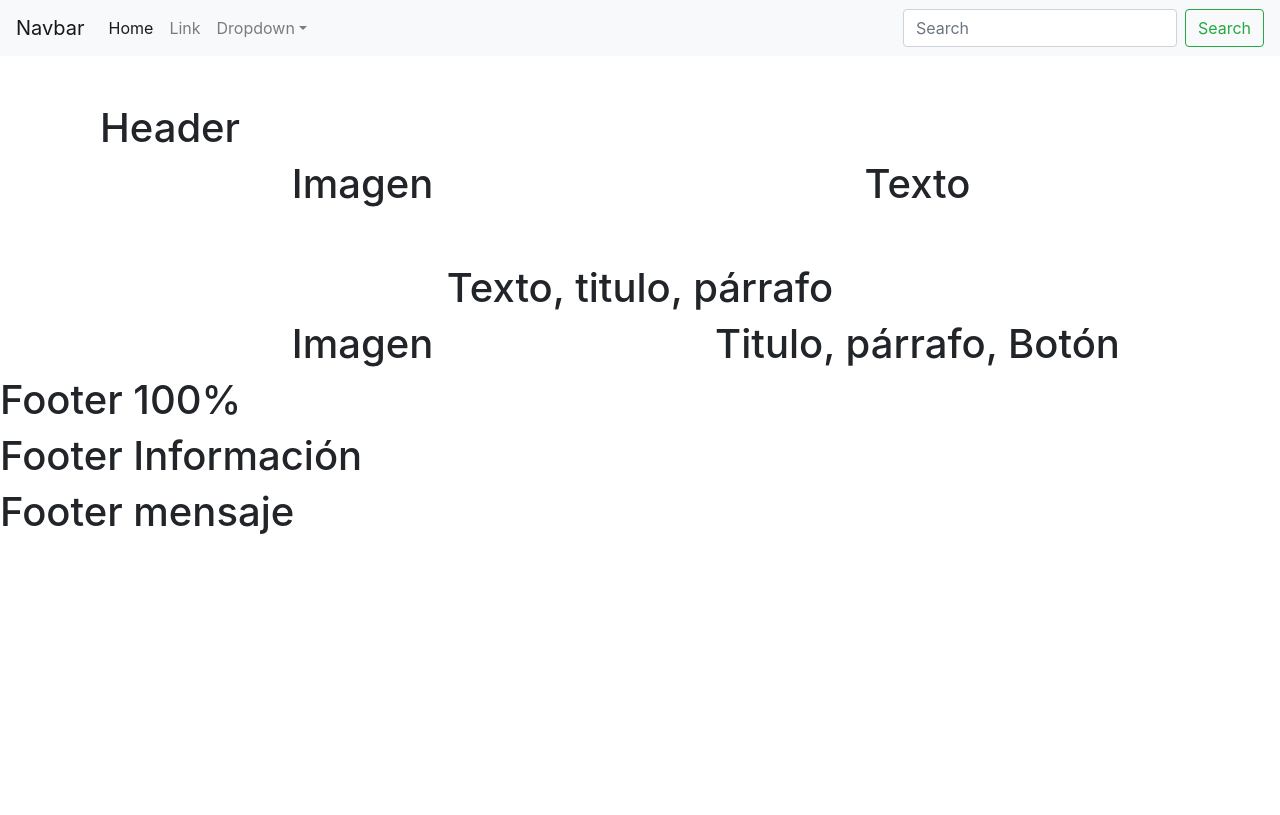
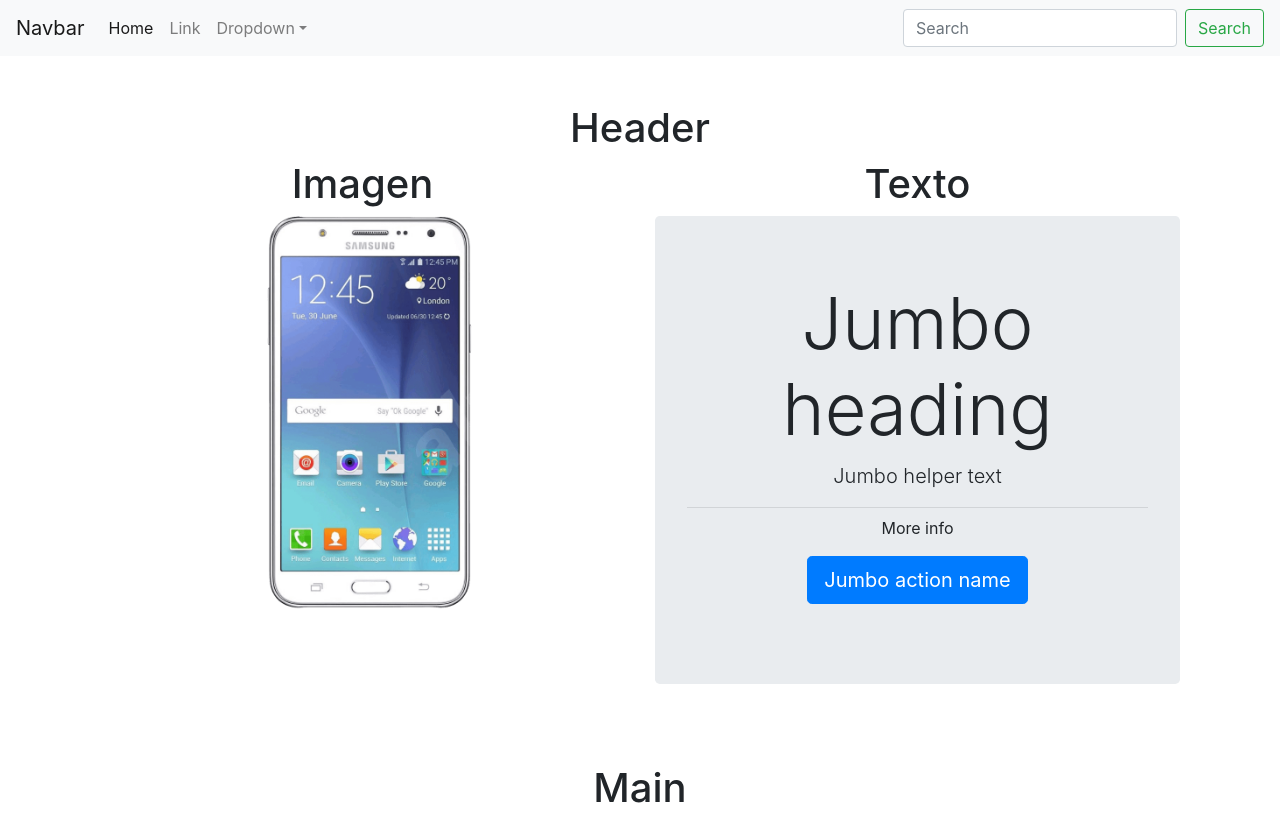
Before and after one commit to Keilor04/Pagina01-clase16-12-2024, a plain HTML site: page Index.html in a window 1280 px wide. Shown: the top 815 px of the page. Drawn offline with nearby package versions, Linux system fonts and the light colour scheme.

Commit message:
Desarollo del Header

```diff
--- a/Index.html
+++ b/Index.html
@@ -64,15 +64,26 @@
         <header class="mb-5">
 
             <div class="container mt-5 mb-5">
-                <h1>Header</h1>
+                <h1 class="text-center">Header</h1>
                 <div class="row">
                     <!-- Contenedor 1 -->
                     <div class="col-md-6 col-sm-6 text-center">
                         <h1>Imagen</h1>
+                        <!-- Se agrega la clase w-100 para que el ancho -->
+                        <img src="./Assets/Imagen01.png" alt="" class="w-100 head-100">
                     </div>
                     <!-- Contenedor 2 -->
                     <div class="col-md-6 col-sm-6 text-center">
                         <h1>Texto</h1>
+                        <div class="jumbotron">
+                            <h1 class="display-3">Jumbo heading</h1>
+                            <p class="lead">Jumbo helper text</p>
+                            <hr class="my-2">
+                            <p>More info</p>
+                            <p class="lead">
+                                <a class="btn btn-primary btn-lg" href="Jumbo action link" role="button">Jumbo action name</a>
+                            </p>
+                        </div>
                     </div>
                 </div>
             </div>
@@ -81,6 +92,7 @@
 
         <!-- Inicio Main 90 %-->
         <main>
+            <h1 class="text-center">Main</h1>
             <!-- Sección 1 Testimonios-->
             <section class="Testimonios">
                 <!-- Contenedor 1 -->
@@ -99,6 +111,7 @@
                     <div class="row">
                         <div class="col-md-6 col-sm-6 text-center">
                             <h1>Imagen</h1>
+                            <img src="./Assets/Imagen02.png" alt="" class="w-100">
                         </div>
                         <!-- Contenedor 2 -->
                         <div class="col-md-6 col-sm-6 text-center">
```
